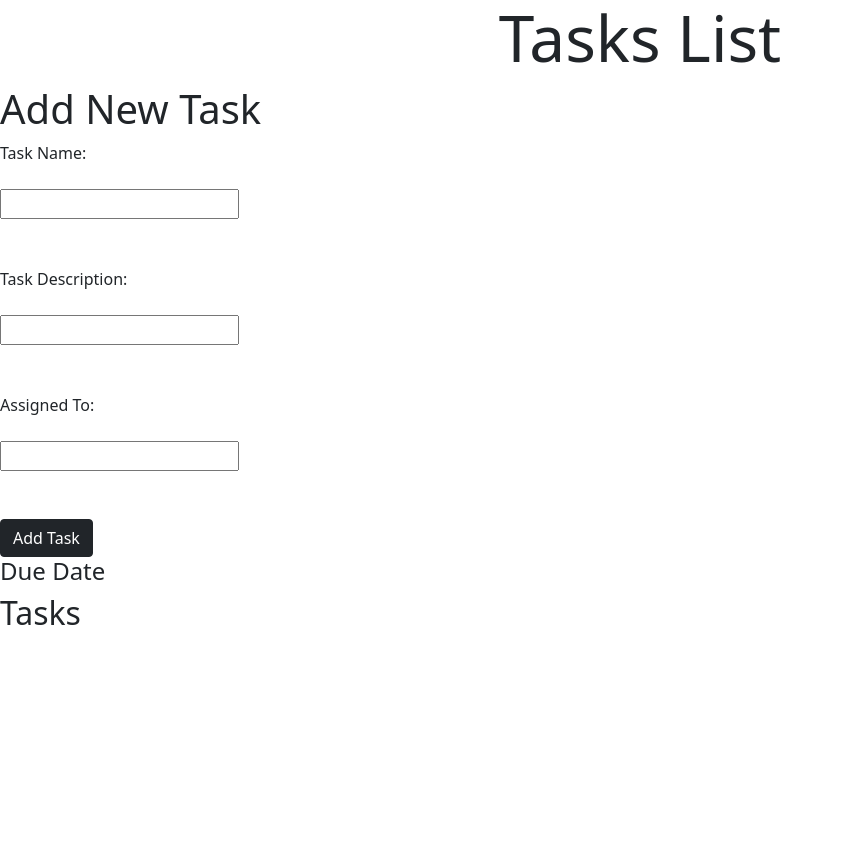
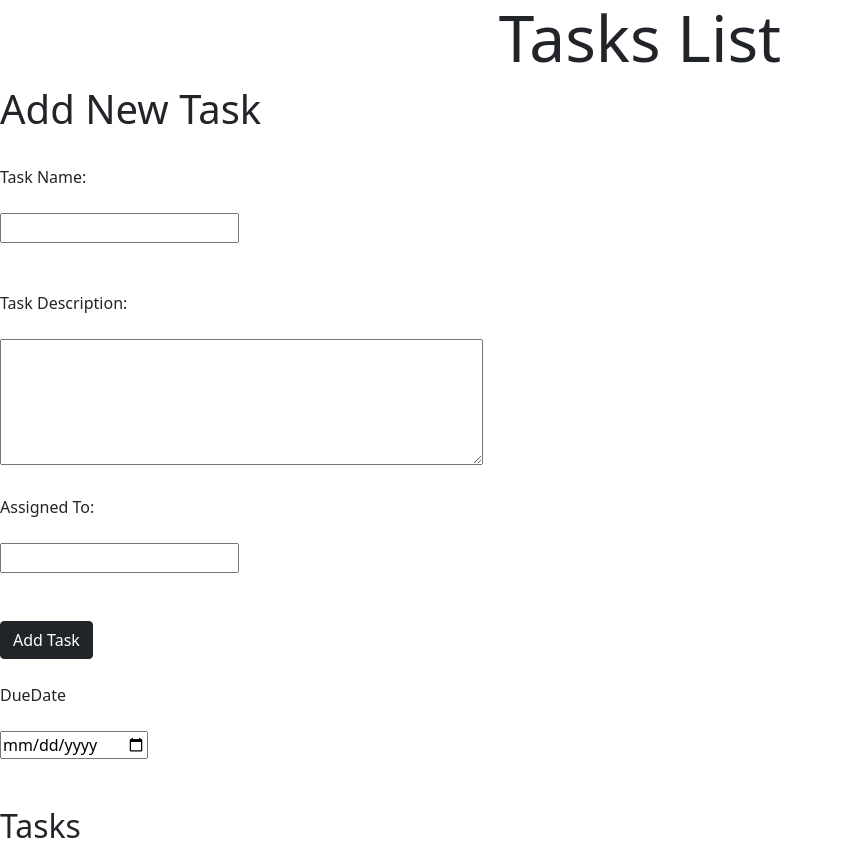
Before and after one commit to MartinRenteria/Todo-Task-List-, a plain HTML site: page index.html in a window 1280 px wide. Shown: the whole page, without its empty margins (0-843 px from the left). Before the commit the page ends 800 px from the top, so only its background shows below. Drawn offline with nearby package versions, Linux system fonts and the light colour scheme.

Commit message:
Basic skeleton template

```diff
--- a/index.html
+++ b/index.html
@@ -16,30 +16,32 @@
       <h1>
           Add New Task
       </h1>
+      <br>
 
     <form action="#">
         <label for="TaskName">Task Name:</label><br><br>
         <input type="text" id="TaskName" name="TaskName" placeholder="" pattern="[A-Za-z]{3}"><br><br>
+        </form>
         <br>
-      </form>
 
-      <form action="#">
+        <form action="#">
         <label for="TaskD">Task Description:</label><br><br>
-        <input type="text" id="TaskD" name="TaskD" placeholder="" pattern="[A-Za-z]{3}"><br><br>
-        <br>
-      </form>
+        <textarea type="text" id="TaskD" name="TaskD" cols="50" rows="5" placeholder="" pattern="[A-Za-z]{3}"></textarea></br></br>
+        </form>
 
-      <form action="#">
+        <form action="#">
         <label for="Assigned">Assigned To:</label><br><br>
         <input type="text" id="Assigned" name="Assigned" placeholder="" pattern="[A-Za-z]{3}"><br><br>
+        </form>
         <br>
-      </form>
 
-    <button type="button" class="btn btn-dark">Add Task</button>
+    <button type="button" class="btn btn-dark">Add Task</button><br><br>
 
-    <h4>
-        Due Date
-    </h4>
+    <form action="#">
+        <label for="DueDate">DueDate</label>
+        <br><br>
+        <input type="date" id="DueDate" name="DueDate">
+      </form><br><br>
 
     <h2>
         Tasks
```
